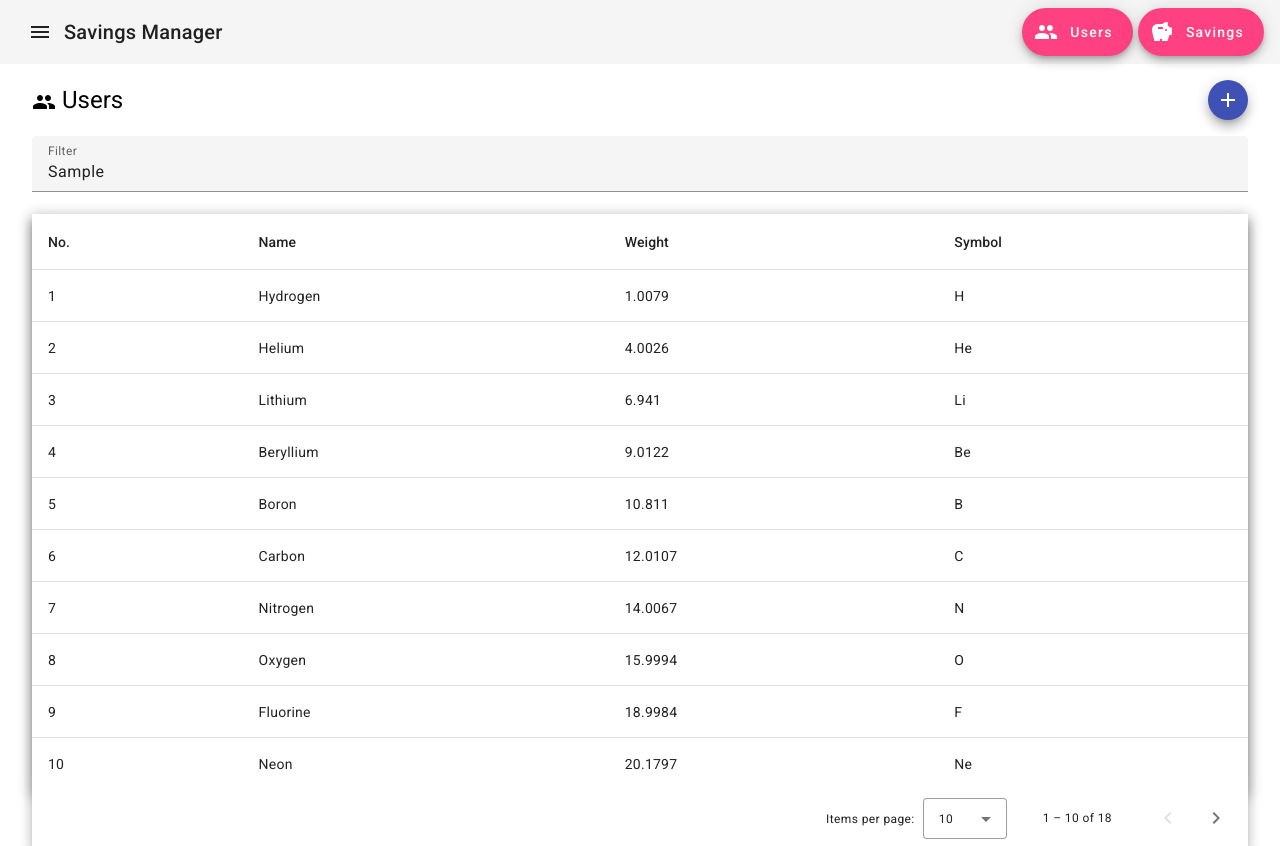
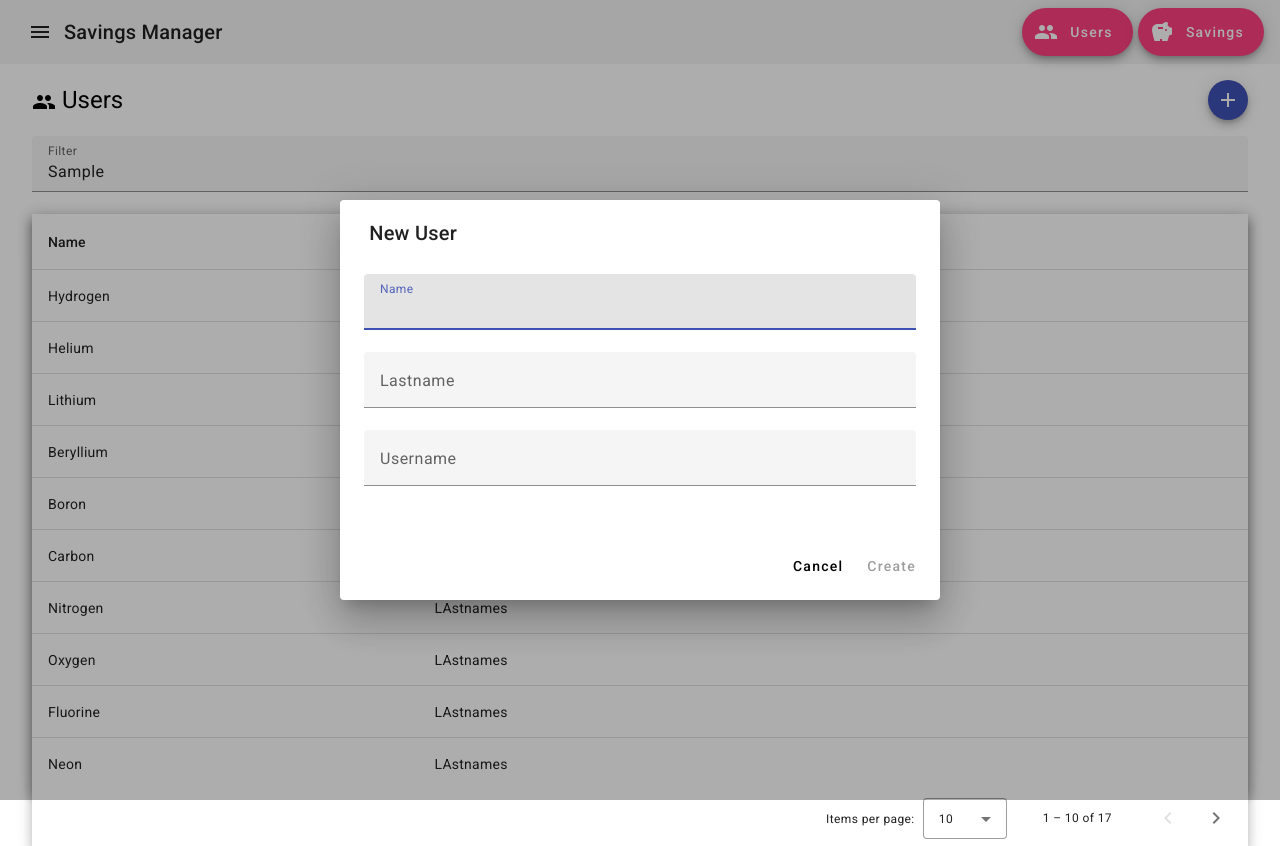
Before and after one commit to DamianVasquezCalle/managing-saving-deposits, an Angular app: page /users in a window 1280 px wide. Both pictures are taken after typing "Sample" into the empty fields and a click on the button "add". After the commit the page ends 800 px from the top, so only its background shows below. Built offline with nearby package versions, Linux system fonts and the light colour scheme.

Commit message:
Basic new users form created

```diff
--- a/package.json
+++ b/package.json
@@ -26,6 +26,7 @@
     "express": "^4.18.2",
     "rxjs": "~7.8.0",
     "tslib": "^2.3.0",
+    "uuid": "^9.0.1",
     "zone.js": "~0.14.3"
   },
   "devDependencies": {
@@ -35,6 +36,7 @@
     "@types/express": "^4.17.17",
     "@types/jasmine": "~5.1.0",
     "@types/node": "^18.18.0",
+    "@types/uuid": "^9.0.8",
     "jasmine-core": "~5.1.0",
     "karma": "~6.4.0",
     "karma-chrome-launcher": "~3.2.0",
--- /dev/null
+++ b/src/app/components/user-form/user-form.component.html
@@ -0,0 +1,38 @@
+<h2 mat-dialog-title>
+  {{ data.action === actions.Create ? "New User" : "Edit User" }}
+</h2>
+<mat-dialog-content>
+  <mat-form-field class="w-100">
+    <mat-label>Name</mat-label>
+    <input matInput [(ngModel)]="data.name" (ngModelChange)="validateForm()" />
+  </mat-form-field>
+  <br />
+  <mat-form-field class="w-100">
+    <mat-label>Lastname</mat-label>
+    <input
+      matInput
+      [(ngModel)]="data.lastname"
+      (ngModelChange)="validateForm()"
+    />
+  </mat-form-field>
+  <br />
+  <mat-form-field class="w-100">
+    <mat-label>Username</mat-label>
+    <input
+      matInput
+      [(ngModel)]="data.username"
+      (ngModelChange)="validateForm()"
+    />
+  </mat-form-field>
+</mat-dialog-content>
+<mat-dialog-actions align="end" class="p-3">
+  <button mat-button (click)="onClick()">Cancel</button>
+  <button
+    mat-button
+    color="primary"
+    [disabled]="!validForm"
+    [mat-dialog-close]="data"
+  >
+    Create
+  </button>
+</mat-dialog-actions>
--- /dev/null
+++ b/src/app/components/user-form/user-form.component.ts
@@ -0,0 +1,41 @@
+import { Component, Inject } from '@angular/core';
+import { MatFormFieldModule } from '@angular/material/form-field';
+import { MAT_DIALOG_DATA, MatDialogActions, MatDialogClose, MatDialogContent, MatDialogRef, MatDialogTitle } from '@angular/material/dialog';
+import { UserFormElement, BasicAction } from '../users/users.interfaces';
+import { MatButtonModule } from '@angular/material/button';
+import { FormsModule } from '@angular/forms';
+import { MatInputModule } from '@angular/material/input';
+
+@Component({
+  selector: 'app-user-form',
+  standalone: true,
+  imports: [
+    MatFormFieldModule,
+    MatInputModule,
+    FormsModule,
+    MatButtonModule,
+    MatDialogTitle,
+    MatDialogContent,
+    MatDialogActions,
+    MatDialogClose,
+  ],
+  templateUrl: './user-form.component.html',
+  styleUrl: './user-form.component.css'
+})
+export class UserFormComponent {
+  actions = BasicAction;
+  validForm = false;
+
+  constructor(
+    public dialogRef: MatDialogRef<UserFormComponent, UserFormElement>,
+    @Inject(MAT_DIALOG_DATA) public data: UserFormElement,
+  ) { }
+
+  onClick(): void {
+    this.dialogRef.close(undefined);
+  }
+
+  validateForm(): void {
+    this.validForm = !!this.data.name && !!this.data.lastname && !!this.data.username;
+  }
+}
--- a/src/app/components/users/users.component.html
+++ b/src/app/components/users/users.component.html
@@ -32,27 +32,21 @@
       class="mat-elevation-z8 demo-table"
     >
       <!-- Position Column -->
-      <ng-container matColumnDef="position">
-        <th mat-header-cell *matHeaderCellDef>No.</th>
-        <td mat-cell *matCellDef="let element">{{ element.position }}</td>
-      </ng-container>
-
-      <!-- Name Column -->
       <ng-container matColumnDef="name">
         <th mat-header-cell *matHeaderCellDef>Name</th>
         <td mat-cell *matCellDef="let element">{{ element.name }}</td>
       </ng-container>
 
-      <!-- Weight Column -->
-      <ng-container matColumnDef="weight">
-        <th mat-header-cell *matHeaderCellDef>Weight</th>
-        <td mat-cell *matCellDef="let element">{{ element.weight }}</td>
+      <!-- Name Column -->
+      <ng-container matColumnDef="lastname">
+        <th mat-header-cell *matHeaderCellDef>Lastname</th>
+        <td mat-cell *matCellDef="let element">{{ element.lastname }}</td>
       </ng-container>
 
-      <!-- Symbol Column -->
-      <ng-container matColumnDef="symbol">
-        <th mat-header-cell *matHeaderCellDef>Symbol</th>
-        <td mat-cell *matCellDef="let element">{{ element.symbol }}</td>
+      <!-- Weight Column -->
+      <ng-container matColumnDef="username">
+        <th mat-header-cell *matHeaderCellDef>Username</th>
+        <td mat-cell *matCellDef="let element">{{ element.username }}</td>
       </ng-container>
 
       <tr mat-header-row *matHeaderRowDef="displayedColumns"></tr>
--- a/src/app/components/users/users.component.ts
+++ b/src/app/components/users/users.component.ts
@@ -1,3 +1,5 @@
+import { v4 as uuidv4 } from 'uuid';
+
 import { AfterViewInit, Component, ViewChild } from '@angular/core';
 import { MatButtonModule } from '@angular/material/button';
 import { MatTableDataSource, MatTableModule } from '@angular/material/table';
@@ -7,27 +9,30 @@ import { MatSort, MatSortModule } from '@angular/material/sort';
 import { MatPaginator, MatPaginatorModule } from '@angular/material/paginator';
 import { MatFormFieldModule } from '@angular/material/form-field';
 import { MatInputModule } from '@angular/material/input';
+import { MatDialog } from '@angular/material/dialog';
+import { UserFormComponent } from '../user-form/user-form.component';
+import { BasicAction, Role } from './users.interfaces';
 
-import type { UserElement } from './users.interface';
+import type { UserElement, UserFormElement } from './users.interfaces';
 
 const ELEMENT_DATA: UserElement[] = [
-  { position: 1, name: 'Hydrogen', weight: 1.0079, symbol: 'H' },
-  { position: 2, name: 'Helium', weight: 4.0026, symbol: 'He' },
-  { position: 3, name: 'Lithium', weight: 6.941, symbol: 'Li' },
-  { position: 4, name: 'Beryllium', weight: 9.0122, symbol: 'Be' },
-  { position: 5, name: 'Boron', weight: 10.811, symbol: 'B' },
-  { position: 6, name: 'Carbon', weight: 12.0107, symbol: 'C' },
-  { position: 7, name: 'Nitrogen', weight: 14.0067, symbol: 'N' },
-  { position: 8, name: 'Oxygen', weight: 15.9994, symbol: 'O' },
-  { position: 9, name: 'Fluorine', weight: 18.9984, symbol: 'F' },
-  { position: 10, name: 'Neon', weight: 20.1797, symbol: 'Ne' },
-  { position: 4, name: 'Beryllium', weight: 9.0122, symbol: 'Be' },
-  { position: 5, name: 'Boron', weight: 10.811, symbol: 'B' },
-  { position: 6, name: 'Carbon', weight: 12.0107, symbol: 'C' },
-  { position: 7, name: 'Nitrogen', weight: 14.0067, symbol: 'N' },
-  { position: 8, name: 'Oxygen', weight: 15.9994, symbol: 'O' },
-  { position: 9, name: 'Fluorine', weight: 18.9984, symbol: 'F' },
-  { position: 10, name: 'Neon', weight: 20.1797, symbol: 'Ne' },
+  { id: 'abc-123', name: 'Hydrogen', lastname: 'LAstnames', username: '', role: Role.Regular },
+  { id: 'abc-123', name: 'Helium', lastname: 'LAstnames', username: '', role: Role.Regular },
+  { id: 'abc-123', name: 'Lithium', lastname: 'LAstnames', username: '', role: Role.Regular },
+  { id: 'abc-123', name: 'Beryllium', lastname: 'LAstnames', username: '', role: Role.Regular },
+  { id: 'abc-123', name: 'Boron', lastname: 'LAstnames', username: '', role: Role.Regular },
+  { id: 'abc-123', name: 'Carbon', lastname: 'LAstnames', username: '', role: Role.Regular },
+  { id: 'abc-123', name: 'Nitrogen', lastname: 'LAstnames', username: '', role: Role.Regular },
+  { id: 'abc-123', name: 'Oxygen', lastname: 'LAstnames', username: '', role: Role.Regular },
+  { id: 'abc-123', name: 'Fluorine', lastname: 'LAstnames', username: '', role: Role.Regular },
+  { id: 'abc-123', name: 'Neon', lastname: 'LAstnames', username: '', role: Role.Regular },
+  { id: 'abc-123', name: 'Beryllium', lastname: 'LAstnames', username: '', role: Role.Regular },
+  { id: 'abc-123', name: 'Boron', lastname: 'LAstnames', username: '', role: Role.Regular },
+  { id: 'abc-123', name: 'Carbon', lastname: 'LAstnames', username: '', role: Role.Regular },
+  { id: 'abc-123', name: 'Nitrogen', lastname: 'LAstnames', username: '', role: Role.Regular },
+  { id: 'abc-123', name: 'Oxygen', lastname: 'LAstnames', username: '', role: Role.Regular },
+  { id: 'abc-123', name: 'Fluorine', lastname: 'LAstnames', username: '', role: Role.Regular },
+  { id: 'abc-123', name: 'Neon', lastname: 'LAstnames', username: '', role: Role.Regular },
 ];
 
 @Component({
@@ -39,12 +44,12 @@ const ELEMENT_DATA: UserElement[] = [
 })
 export class UsersComponent implements AfterViewInit {
   dataSource: MatTableDataSource<UserElement>;
-  displayedColumns: string[] = ['position', 'name', 'weight', 'symbol'];
+  displayedColumns: string[] = ['name', 'lastname', 'username'];
 
   @ViewChild(MatPaginator) paginator!: MatPaginator;
   @ViewChild(MatSort) sort!: MatSort;
 
-  constructor() {
+  constructor(private dialog: MatDialog) {
     this.dataSource = new MatTableDataSource([...ELEMENT_DATA])
   }
 
@@ -63,9 +68,15 @@ export class UsersComponent implements AfterViewInit {
   }
 
   addData() {
-    console.log("addData")
-    const randomElementIndex = Math.floor(Math.random() * ELEMENT_DATA.length);
-    this.dataSource.data = [...this.dataSource.data, ELEMENT_DATA[randomElementIndex]];
+    const newUserDialog = this.dialog.open<UserFormComponent, UserFormElement, UserFormElement>(UserFormComponent, {
+      data: { id: uuidv4(), action: BasicAction.Create, name: '', lastname: '', username: '', role: Role.Regular },
+      height: '400px',
+      width: '600px'
+    });
+    newUserDialog.afterClosed().subscribe(result => {
+      if (!result) return;
+      this.dataSource.data = [...this.dataSource.data, result];
+    });
   }
 
   // removeData() {
--- a/src/app/components/users/users.interface.ts
+++ /dev/null
@@ -1,6 +0,0 @@
-export interface UserElement {
-  name: string;
-  position: number;
-  weight: number;
-  symbol: string;
-}
--- /dev/null
+++ b/src/app/components/users/users.interfaces.ts
@@ -0,0 +1,23 @@
+export interface UserElement {
+  id: string;
+  name: string;
+  lastname: string;
+  username: string;
+  role: Role;
+}
+
+export interface UserFormElement extends UserElement {
+  action: BasicAction | undefined;
+}
+
+export enum BasicAction {
+  Create,
+  Update,
+  Delete
+}
+
+export enum Role {
+  Regular,
+  Manager,
+  Admin
+}
--- a/src/styles.css
+++ b/src/styles.css
@@ -1,4 +1,22 @@
 /* You can add global styles to this file, and also import other style files */
 
-html, body { height: 100%; }
-body { margin: 0; font-family: Roboto, "Helvetica Neue", sans-serif; }
+html,
+body {
+  height: 100%;
+}
+body {
+  margin: 0;
+  font-family: Roboto, "Helvetica Neue", sans-serif;
+}
+
+.w-100 {
+  width: 100% !important;
+}
+
+.p-3 {
+  padding: 1rem !important;
+}
+
+.p-4 {
+  padding: 1.5rem !important;
+}
```
Also changed, not shown: src/app/components/user-form/user-form.component.css (added), 2 other files (tests, documents, lock files or other folders).
